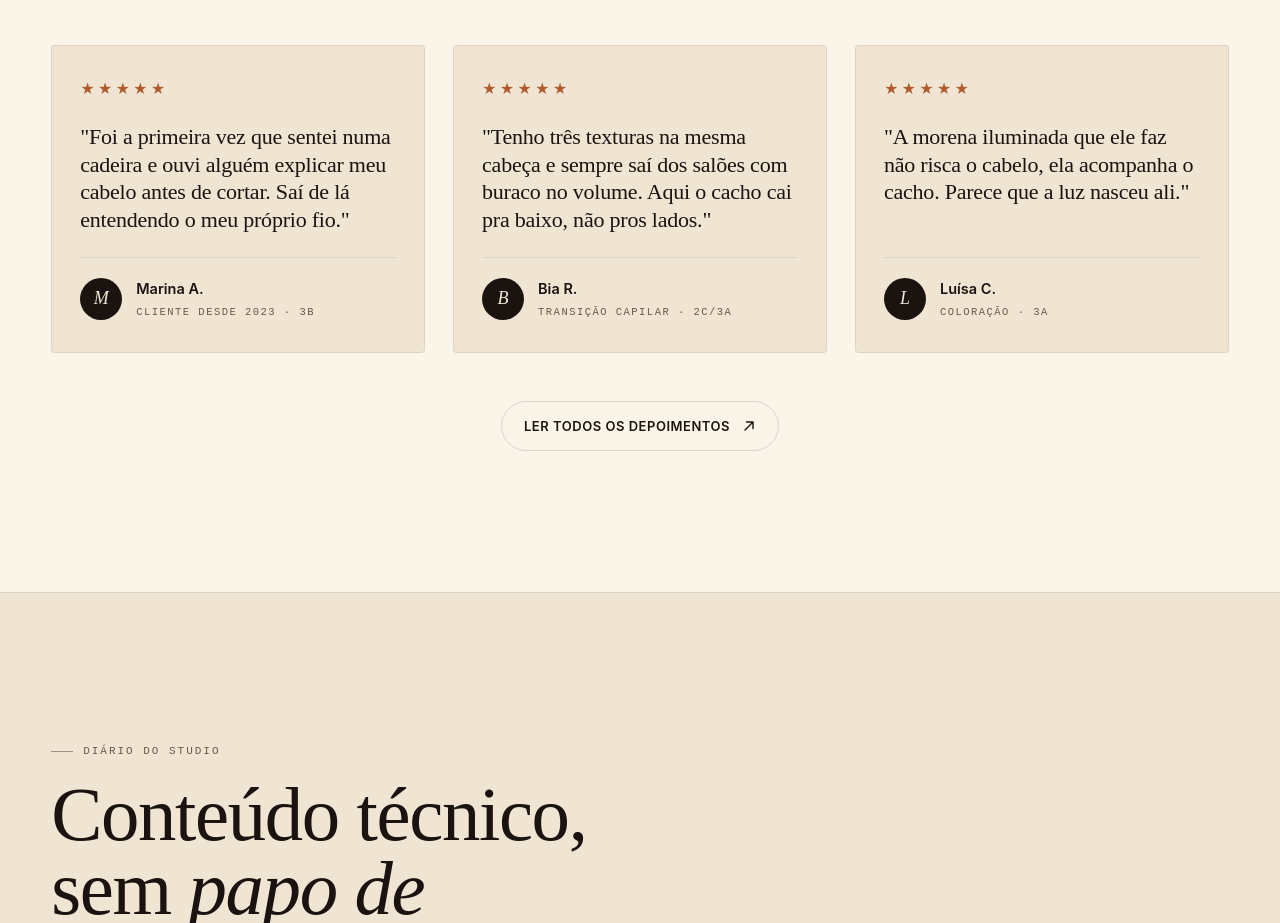
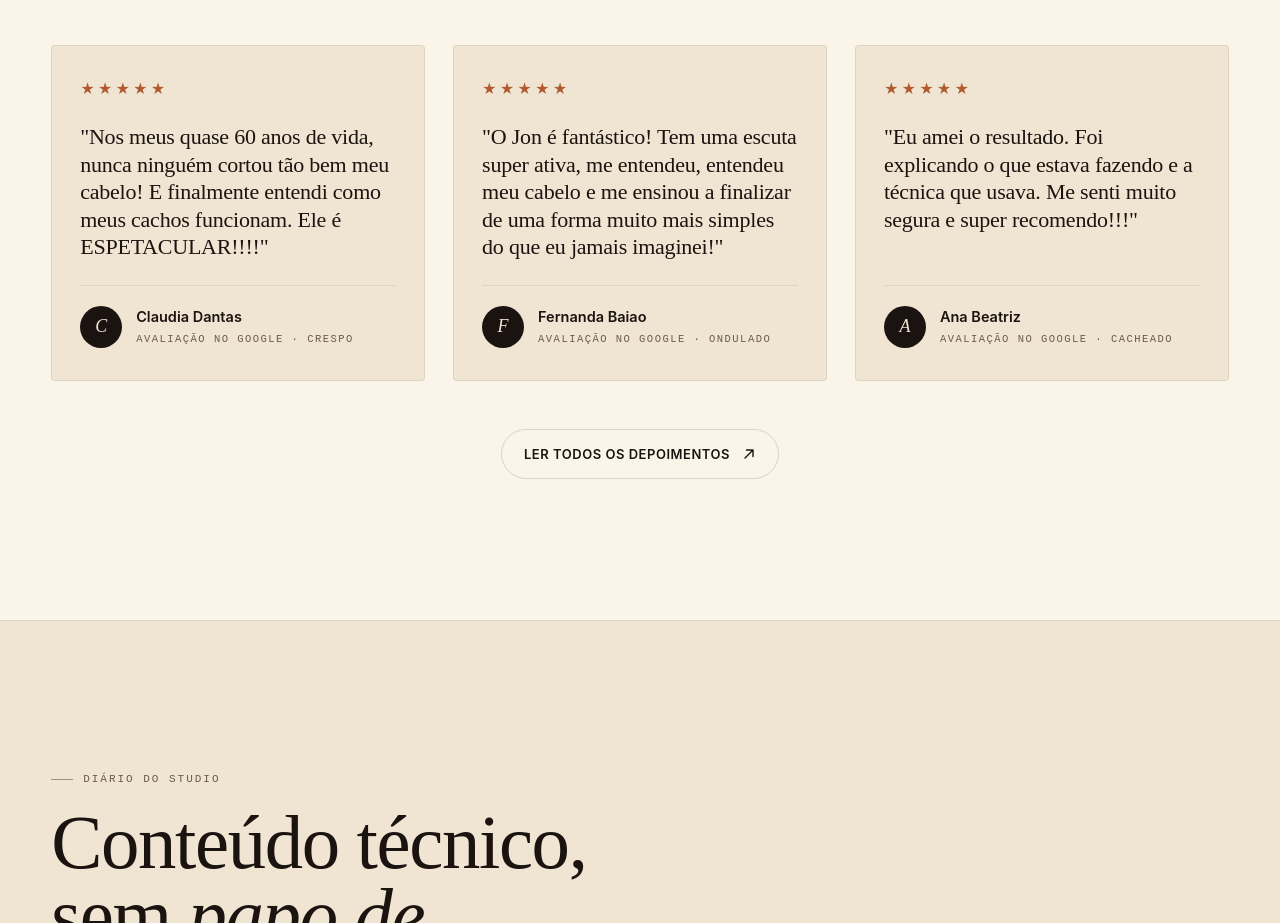
Before and after one commit to jonatanjunior13-max/ojonquecortou, a React (Vite) app: page / in a window 1280 px wide. Shown: the part 4840-5763 px from the top of the page. Built offline with nearby package versions, Linux system fonts and the light colour scheme.

Commit message:
feat: replace placeholder testimonials with real Google reviews

```diff
--- a/src/components/Reviews.jsx
+++ b/src/components/Reviews.jsx
@@ -4,22 +4,53 @@ import './Reviews.css';
 
 const fallbackReviews = [
   {
+    author_name: "Claudia Dantas",
+    text: "Fiquei encantada com o Jon. Nos meus quase 60 anos de vida, nunca ninguém cortou tão bem meu cabelo! E finalmente entendi como meus cachos funcionam. Ele é ESPETACULAR!!!!",
+    rating: 5,
+    relative_time_description: "Avaliação no Google",
+    curl_type: "Crespo · BH"
+  },
+  {
+    author_name: "Maria Isabel",
+    text: "Olha, eu tinha expectativas mas elas foram superadas. Indico muito corte com tratamento porque faz muita diferença. Meu cabelo chegou xoxo e anêmico e saiu lindíssimo.",
+    rating: 5,
+    relative_time_description: "Avaliação no Google",
+    curl_type: "Cacheado · BH"
+  },
+  {
     author_name: "Fernanda Baiao",
     text: "O Jon é fantástico! Super educado, atencioso, tem uma escuta super ativa, me entendeu, entendeu meu cabelo e me ensinou a finalizar de uma forma muito mais simples do que eu jamais imaginei! Amei o corte, valorizou demais meus cachos!",
     rating: 5,
-    relative_time_description: "Avaliação no Google"
+    relative_time_description: "Avaliação no Google",
+    curl_type: "Ondulado · BH"
   },
   {
     author_name: "Ana Beatriz",
     text: "Eu amei o resultado, o Jon foi super gentil do início ao fim, ele é uma pessoa muito legal de conversar. Além disso, foi explicando o que estava fazendo e a técnica que usava. Me senti muito segura e super recomendo!!!",
     rating: 5,
-    relative_time_description: "Avaliação no Google"
+    relative_time_description: "Avaliação no Google",
+    curl_type: "Cacheado · Caiçara"
+  },
+  {
+    author_name: "Bernardo Pereira",
+    text: "Atendimento ótimo! Entendeu minhas necessidades e me ajudou no cuidado do meu cabelo, super leve e descontraído.",
+    rating: 5,
+    relative_time_description: "Avaliação no Google",
+    curl_type: "Cabelo masculino · BH"
   },
   {
     author_name: "Cristinna da Silva",
     text: "Incrível! Excelente profissional, atencioso! Fiz corte e coloração, e o resultado foi melhor que o esperado! Jon é muuuito talentoso! Recomendo, com toda certeza!",
     rating: 5,
-    relative_time_description: "Avaliação no Google"
+    relative_time_description: "Avaliação no Google",
+    curl_type: "Coloração · BH"
+  },
+  {
+    author_name: "Thaisa Macedo",
+    text: "Profissional maravilhoso, muito agradável e cuidadoso. Gostei muito!",
+    rating: 5,
+    relative_time_description: "Avaliação no Google",
+    curl_type: "Cacheado · BH"
   }
 ];
 
--- a/src/pages/Home.jsx
+++ b/src/pages/Home.jsx
@@ -194,9 +194,9 @@ function HomeMethodTeaser() {
 
 function HomeTestimonials() {
   const list = [
-    { q: "Foi a primeira vez que sentei numa cadeira e ouvi alguém explicar meu cabelo antes de cortar. Saí de lá entendendo o meu próprio fio.", n: "Marina A.", m: "Cliente desde 2023 · 3B" },
-    { q: "Tenho três texturas na mesma cabeça e sempre saí dos salões com buraco no volume. Aqui o cacho cai pra baixo, não pros lados.", n: "Bia R.", m: "Transição capilar · 2C/3A" },
-    { q: "A morena iluminada que ele faz não risca o cabelo, ela acompanha o cacho. Parece que a luz nasceu ali.", n: "Luísa C.", m: "Coloração · 3A" },
+    { q: "Nos meus quase 60 anos de vida, nunca ninguém cortou tão bem meu cabelo! E finalmente entendi como meus cachos funcionam. Ele é ESPETACULAR!!!!", n: "Claudia Dantas", m: "Avaliação no Google · Crespo" },
+    { q: "O Jon é fantástico! Tem uma escuta super ativa, me entendeu, entendeu meu cabelo e me ensinou a finalizar de uma forma muito mais simples do que eu jamais imaginei!", n: "Fernanda Baiao", m: "Avaliação no Google · Ondulado" },
+    { q: "Eu amei o resultado. Foi explicando o que estava fazendo e a técnica que usava. Me senti muito segura e super recomendo!!!", n: "Ana Beatriz", m: "Avaliação no Google · Cacheado" },
   ];
   return (
     <section className="testimonials section">
```
